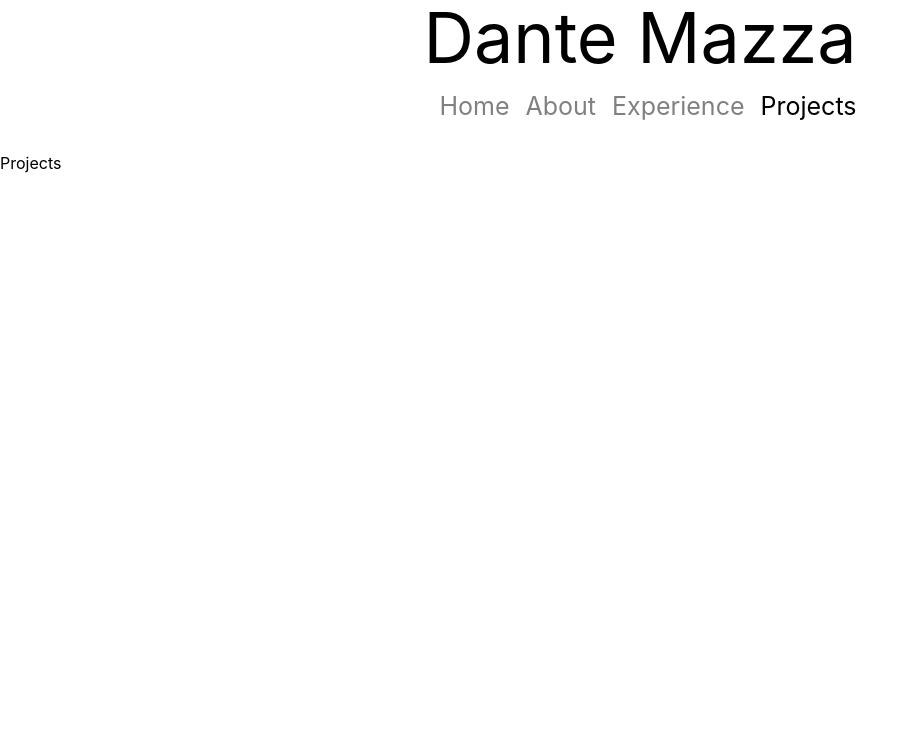
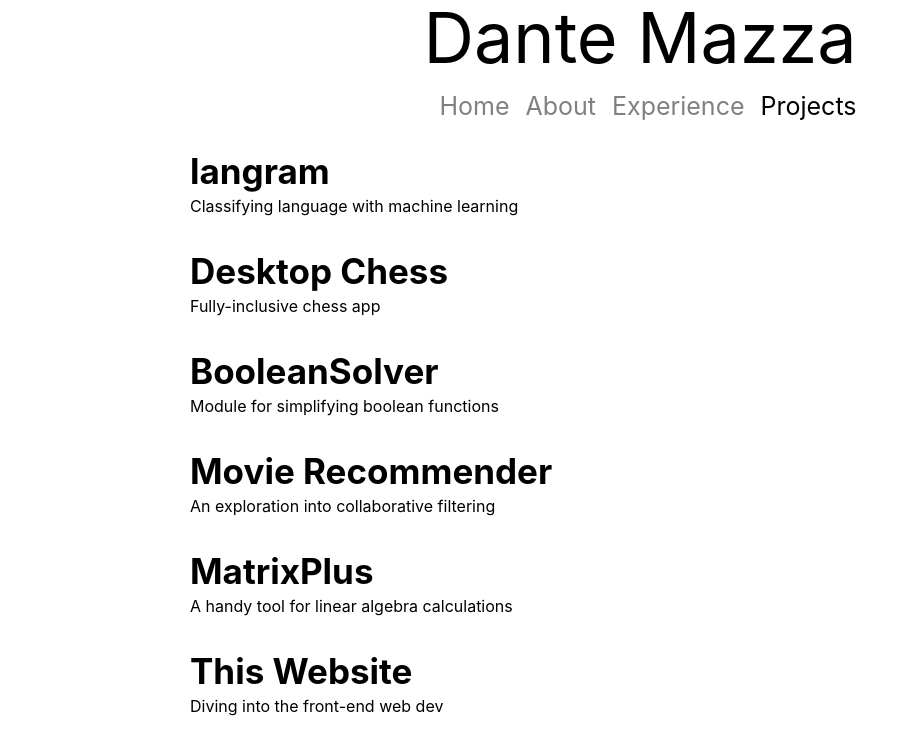
Before and after one commit to dantemazza/personal-website, a React (Create React App) app: page / in a window 1280 px wide. Both pictures are taken after a click on the link "Projects". Shown: the top 754 px of the page, without its empty margins (0-918 px from the left). Built offline with nearby package versions, Linux system fonts and the light colour scheme.

Commit message:
project page automated

```diff
--- a/src/components/pages/Experience/Experience.js
+++ b/src/components/pages/Experience/Experience.js
@@ -1,6 +1,6 @@
 import React from 'react';
 import '../pageElements.css';
-import ImageSlider from '../ImageSlider'
+import ImageSlider from './ImageSlider'
 import BHT from './images/bht.png'
 import SAP from './images/SAP.png'
 import TW from './images/torontowater.jpg'
--- a/src/components/pages/ImageSlider.js
+++ b/src/components/pages/Experience/ImageSlider.js
@@ -1,5 +1,5 @@
 import React from 'react';
-import './pageElements.css';
+import '../pageElements.css';
 
 class ImageSlider extends React.Component{
 
@@ -13,7 +13,6 @@ class ImageSlider extends React.Component{
             <img src={this.props.image}
              onMouseOver={() => this.props.hoverHandle(this.props.image)}
              onMouseLeave = {() => this.props.hoverHandle(null)}/>
-            <font size="30">&#8594;</font>
         </div>
     );
     }
--- a/src/components/pages/Home/Home.js
+++ b/src/components/pages/Home/Home.js
@@ -5,7 +5,6 @@ import headshot from './images/UW-headshots-22.jpg'
 import InfoBar from './InfoBar';
 
 function Home(){
-    const type = "Home";
 
     return(
         <>
--- a/src/components/pages/NavBar.js
+++ b/src/components/pages/NavBar.js
@@ -26,7 +26,6 @@ class NavBar extends React.Component{
     render(){
         return(
             <ul className = "InfoBar">
-                {console.log(this.state.page == Home)}
                 <NavElement handleClick = {this.handleClick} name={Home} current={this.state.page == Home}/>
                 <NavElement handleClick = {this.handleClick} name={About} current={this.state.page == About}/>
                 <NavElement handleClick = {this.handleClick} name={Experience} current={this.state.page == Experience}/>
--- /dev/null
+++ b/src/components/pages/Projects/ProjectSlider.js
@@ -0,0 +1,25 @@
+import React from 'react';
+import '../pageElements.css';
+
+class ProjectSlider extends React.Component{
+
+    constructor(props){
+        super(props);
+    }
+
+    render(){
+        return(
+            <div className = 'projectSlider'
+                onMouseOver={() => this.props.hoverHandle(this.props.text)}
+                onMouseLeave = {()  => this.props.hoverHandle(null)}>
+                <a href={"http://www.github.com/dantemazza/" + this.props.link}>
+                    <span style={{fontSize: 35}}><b>{this.props.title}</b></span>
+                    <br />
+                    {this.props.desc}
+                </a>
+            </div>
+        );
+    }
+}
+
+export default ProjectSlider;
--- a/src/components/pages/Projects/Projects.js
+++ b/src/components/pages/Projects/Projects.js
@@ -1,15 +1,49 @@
 import React from 'react';
 import '../pageElements.css';
+import ProjectSlider from './ProjectSlider'
 
+const content = [
+    [
+        ["langram", "langram", "Classifying language with machine learning"],
+        ["Desktop Chess", "desktop-chess", "Fully-inclusive chess app"],
+        ["BooleanSolver", "boolean-solver", "Module for simplifying boolean functions"],
+        ["Movie Recommender", "movie-recommender", "An exploration into collaborative filtering"],
+        ["MatrixPlus", "matrix-plus", "A handy tool for linear algebra calculations"],
+        ["This Website", "personal-website", "Diving into the front-end web dev"]
 
-function Projects(){
-    return(
-        <>
-            <p>
-                Projects
-            </p>
-        </>
-    );
+    ]
+]
+
+class Projects extends React.Component{
+    //title, link, desc
+
+    constructor(){
+        super()
+        this.hoverHandle.bind(this);
+
+    }
+
+    hoverHandle(){
+    }
+
+    getContent(item){
+        console.log(item)
+        return <ProjectSlider title ={item[0]} hoverHandle ={this.hoverHandle} link={item[1]} desc ={item[2]} />
+
+    }
+
+    render(){
+        return(
+            <div className ="arrowMenu">
+                <div className ="arrowPic" style={{textAlign: "left"}}>
+                {content.map(x => x.map(y => this.getContent(y)))}
+                </div>
+                <div className= "arrowText">
+
+                </div>
+            </div>
+        );
+    }
 }
 
 export default Projects;
--- a/src/components/pages/pageElements.css
+++ b/src/components/pages/pageElements.css
@@ -165,6 +165,27 @@ div.imageSlider:hover{
     opacity: .5;
 }
 
+.projectSlider{
+    line-height:175%;
+    height: 100px;
+    width: 450px;
+}
+
+div.projectSlider:hover{
+    margin-left: 30px;
+    transition: margin-left 700ms;
+    opacity: .7;
+}
+
+.projectSlider a{
+    text-decoration: none;
+    color:black;
+}
+
+/* .projectSlider a:visited{
+    color:black;
+} */
+
 .p{
     -webkit-animation: fadein 2s; /* Safari, Chrome and Opera > 12.1 */
        -moz-animation: fadein 2s; /* Firefox < 16 */
```
